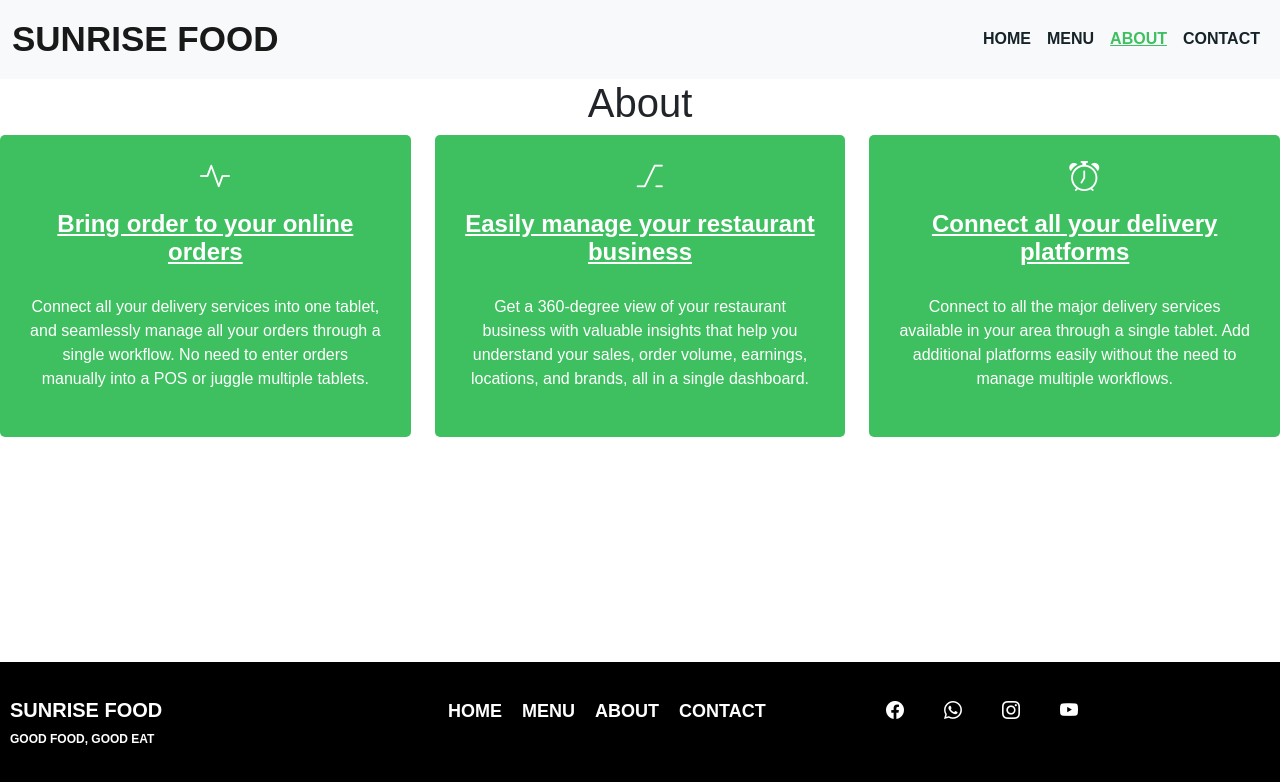
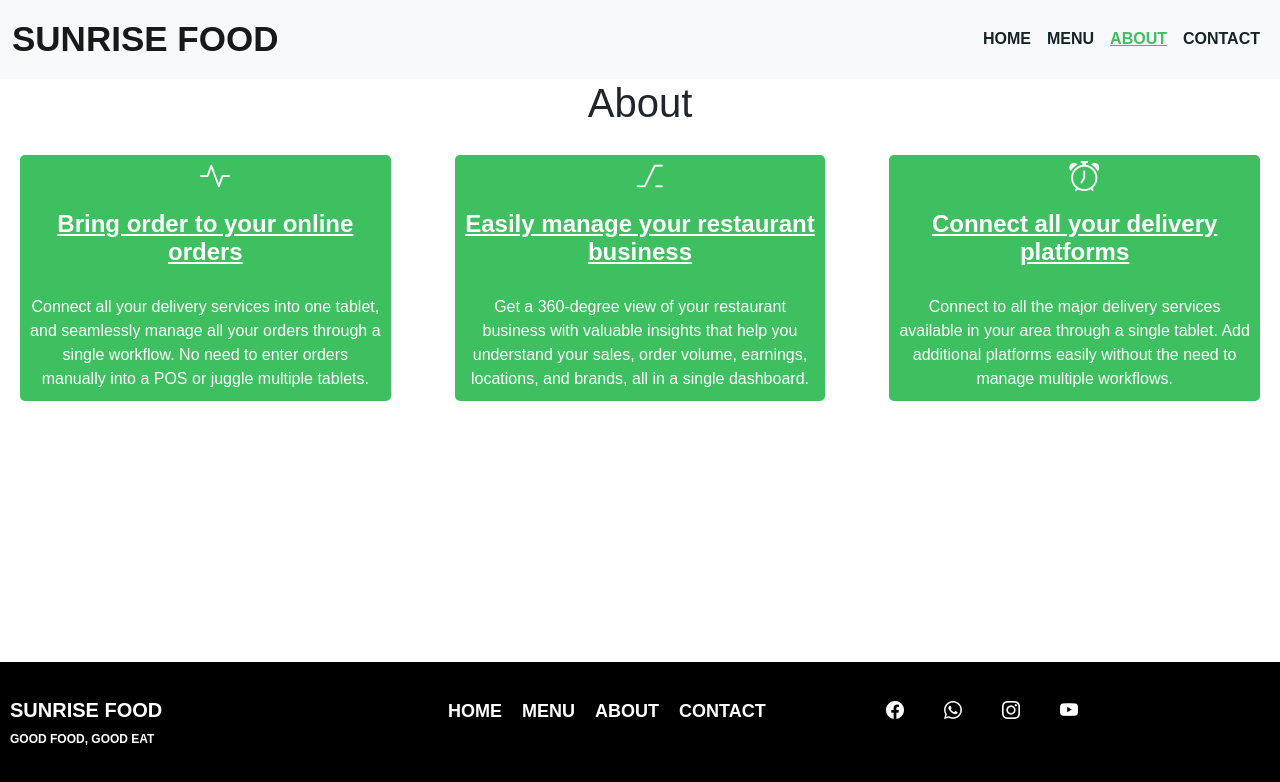
Before and after one commit to rotichknovestus/CloudKitchenweb, an Angular app: page /about in a window 1280 px wide. Shown: the top 782 px of the page. Built offline with nearby package versions, Linux system fonts and the light colour scheme.

Commit message:
fixing padding

```diff
--- a/src/app/pages/about/about.component.css
+++ b/src/app/pages/about/about.component.css
@@ -1,7 +1,8 @@
 .foodbox{
     border-radius: 5px;
     background-color: var(--primary-color);
-    padding: 20px;
+    /* padding: 20px; */
+    margin: 20px;
 }
 .foodbox i{
     font-size: 30px;
```
